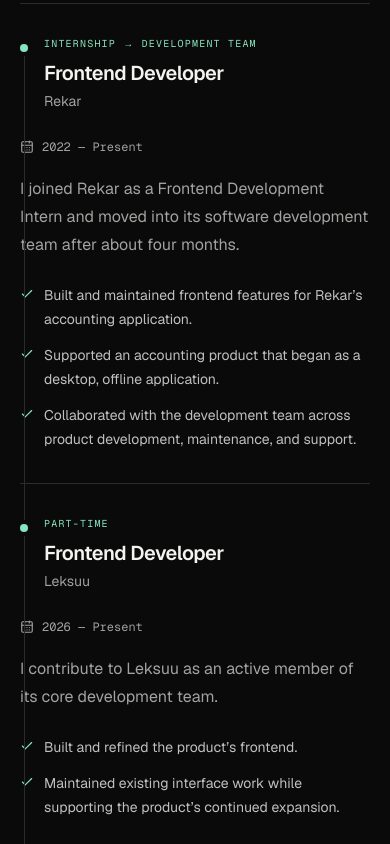
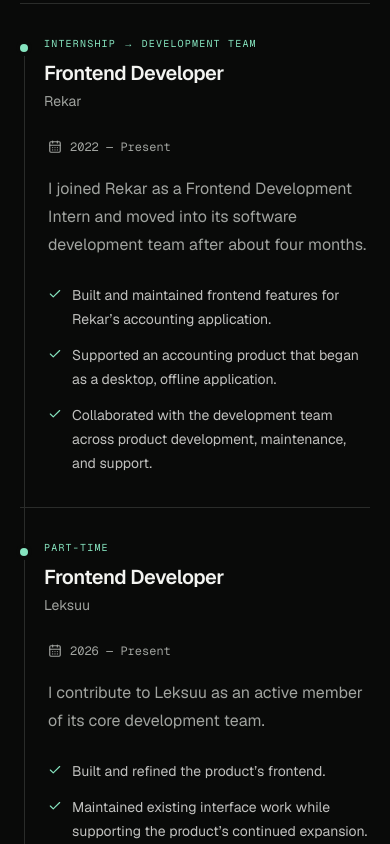
Before and after one commit to shararekeshvari/shararekeshvari.github.io, a Next.js app: page / in a window 390 px wide. Shown: the part 9460-10304 px from the top of the page. Built offline with nearby package versions, Linux system fonts and the light colour scheme; no server answers.

Commit message:
Fix mobile timeline and prepare custom domain

```diff
--- a/src/components/sections/experience-section.tsx
+++ b/src/components/sections/experience-section.tsx
@@ -39,7 +39,7 @@
                     <p className="mt-1 text-sm text-muted">{item.company}</p>
                   </div>
                 </div>
-                <div>
+                <div className="pl-7 md:pl-0">
                   <p className="mb-5 flex items-center gap-2 font-mono text-xs text-muted">
                     <CalendarDays aria-hidden="true" size={14} />
                     <time dateTime={item.startDate}>{item.period}</time>
--- a/src/lib/site.ts
+++ b/src/lib/site.ts
@@ -1,5 +1,5 @@
 const configuredSiteUrl =
-  process.env.NEXT_PUBLIC_SITE_URL ?? "https://shararekeshvari.github.io";
+  process.env.NEXT_PUBLIC_SITE_URL ?? "https://shararekeshvari.ir";
 
 export const SITE_URL = configuredSiteUrl.replace(/\/$/, "");
 
```
Also changed, not shown: 1 other file (tests, documents, lock files or other folders).
